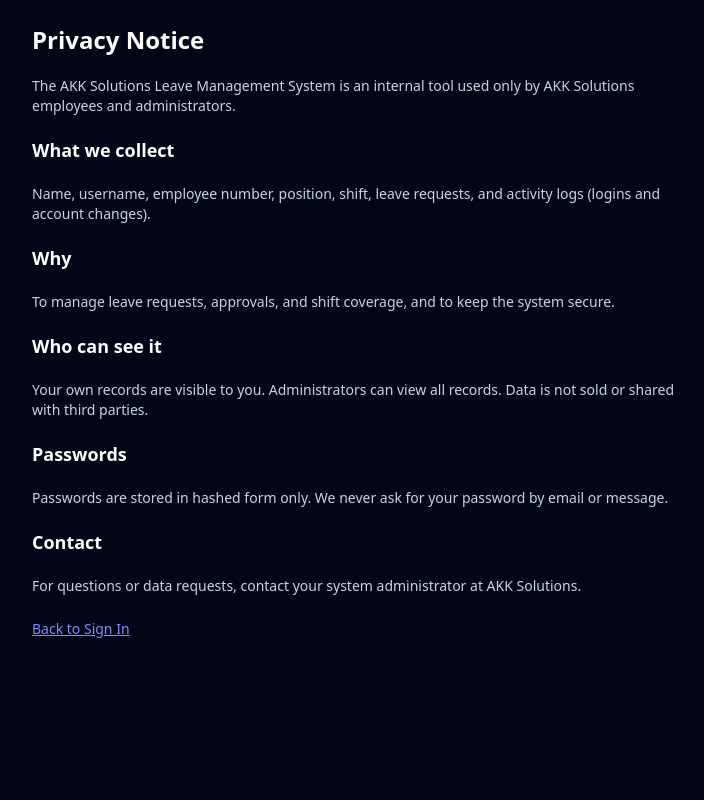
After one commit to gimhani22563828/LeaveManagement, a PHP site: page /privacy.php in a window 1280 px wide. The commit adds this page. Shown: the whole page, without its empty margins (272-976 px from the left). Run offline with PHP 8.4, Linux system fonts and the light colour scheme; some libraries are stand-ins or nearby versions.

Commit message:
fix privacy policy issue

```diff
--- /dev/null
+++ b/privacy.php
@@ -0,0 +1,33 @@
+<!DOCTYPE html>
+<html lang="en">
+<head>
+    <meta charset="UTF-8">
+    <meta name="viewport" content="width=device-width, initial-scale=1.0">
+    <title>Privacy Notice | AKK Solutions Leave Management System</title>
+    <meta name="description" content="Privacy notice for the AKK Solutions internal leave management system.">
+    <script src="https://cdn.tailwindcss.com"></script>
+</head>
+<body class="bg-slate-950 text-slate-300 min-h-screen p-6">
+    <main class="max-w-2xl mx-auto space-y-5">
+        <h1 class="text-2xl font-bold text-white">Privacy Notice</h1>
+        <p class="text-sm">The AKK Solutions Leave Management System is an internal tool used only by AKK Solutions employees and administrators.</p>
+
+        <h2 class="text-lg font-semibold text-white">What we collect</h2>
+        <p class="text-sm">Name, username, employee number, position, shift, leave requests, and activity logs (logins and account changes).</p>
+
+        <h2 class="text-lg font-semibold text-white">Why</h2>
+        <p class="text-sm">To manage leave requests, approvals, and shift coverage, and to keep the system secure.</p>
+
+        <h2 class="text-lg font-semibold text-white">Who can see it</h2>
+        <p class="text-sm">Your own records are visible to you. Administrators can view all records. Data is not sold or shared with third parties.</p>
+
+        <h2 class="text-lg font-semibold text-white">Passwords</h2>
+        <p class="text-sm">Passwords are stored in hashed form only. We never ask for your password by email or message.</p>
+
+        <h2 class="text-lg font-semibold text-white">Contact</h2>
+        <p class="text-sm">For questions or data requests, contact your system administrator at AKK Solutions.</p>
+
+        <p><a href="login.php" class="text-indigo-400 underline text-sm">Back to Sign In</a></p>
+    </main>
+</body>
+</html>
```
Also changed, not shown: index.php (+4 -4 lines).
